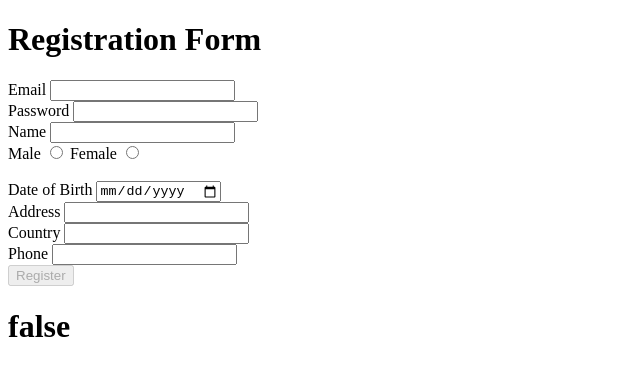
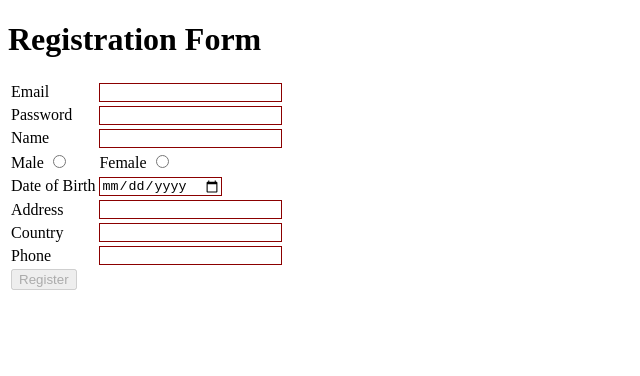
Before and after one commit to RaynerLim/day10_assessment_YB, a website: page public/index.html in a window 1280 px wide. Shown: the whole page, without its empty margins (0-640 px from the left). Drawn offline with nearby package versions, Linux system fonts and the light colour scheme.

Commit message:
with css using ng-class

```diff
--- a/public/index.html
+++ b/public/index.html
@@ -8,55 +8,55 @@
 
     <script src="/libs/angular/angular.js"></script>
 
+    <link rel="stylesheet" href="/index.css">
+
     <script src="/index.js"></script>
 </head>
 <body ng-controller="RegCon as regCon">
 
 <form name="RegForm" ng-submit="regCon.submit(RegForm.$valid)" novalidate>
         <h1>Registration Form</h1>
-        <label for="email"> Email </label>
-        <input name="email" type="email" name="email" ng-model="regCon.email" required />
-        <br>
-
-        <label for="password"> Password </label>
-        <input id="password" type="password" name="password" ng-model="regCon.password" required>
-        <br>
-
-        <label for="name"> Name </label>
-        <input id="name" type="text" name="name" ng-model="regCon.name" required>
-        <br>
-
-        <div>
-        <label for="genderMale"> Male </label>
-        <input type="radio" name="gender" value="male" ng-model="regCon.gender" checked="checked" required>
+        <table>
+            <tr>
+        <td><label for="email"> Email </label></td>
+        <td><input name="email" type="email" name="email" ng-model="regCon.email" ng-class="{error: RegForm.email.$invalid}" required/></td>
+            </tr>
+            <tr>
+        <td><label for="password"> Password </label></td>
+        <td><input id="password" type="password" name="password" ng-model="regCon.password" ng-class="{error: RegForm.password.$invalid}" required></td>
+            </tr>
+            <tr>
+        <td><label for="name"> Name </label></td>
+        <td><input id="name" type="text" name="name" ng-model="regCon.name"ng-class="{error: RegForm.name.$invalid}" required></td>
+            </tr>
+            <tr>
+        <td><label for="genderMale"> Male </label>
+        <input type="radio" name="gender" value="male" ng-model="regCon.gender" checked="checked"></td>
+        <td>
         <label for="genderfemale"> Female </label>
-        <input type="radio" name="gender" value="female" ng-model="regCon.gender">
-        </div>
-        <br>
-
-        <label for="dob"> Date of Birth </label>
-        <input id="dob" type="date" name="dob" ng-model="regCon.dob" required>
-        <br>
-
-        <label for="address"> Address </label>
-        <input id="address" type="text" name="address" ng-model="regCon.address" required>
-        <br>
-
-        <label for="country"> Country </label>
-        <input id="country" type="text" name="country" ng-model="regCon.country" required>
-        <br>
-
-        <label for="contact"> Phone </label>
-        <input id="contact" type="text" name="contact" ng-model="regCon.contact" required>
-        <br>
-
-
-        <button type="submit" ng-disabled="RegForm.$invalid" value="RegForm.$valid">Register</button>{{regCon.message}}
-        <br>
-
-        <h1>{{RegForm.$valid}}</h1>
-
-
+        <input type="radio" name="gender" value="female" ng-model="regCon.gender"></td>
+        </tr>
+        <tr>
+        <td><label for="dob"> Date of Birth </label></td>
+        <td><input id="dob" type="date" name="dob" ng-model="regCon.dob" ng-class="{error: RegForm.dob.$invalid}" required></td>
+        </tr>
+        <tr>
+        <td><label for="address"> Address </label></td>
+        <td><input id="address" type="text" name="address" ng-model="regCon.address" ng-class="{error: RegForm.address.$invalid}" required></td>
+        </tr>
+        <tr>
+        <td><label for="country"> Country </label></td>
+        <td><input id="country" type="text" name="country" ng-model="regCon.country" ng-class="{error: RegForm.country.$invalid}" required></td>
+        </tr>
+        <tr>
+        <td><label for="contact"> Phone </label></td>
+        <td><input id="contact" type="text" name="contact" ng-model="regCon.contact" ng-class="{error: RegForm.contact.$invalid}" required></td>
+        </tr>
+        <tr>
+        <td><button type="submit" ng-disabled="RegForm.$invalid" value="RegForm.$valid">Register</button></td>
+        </tr>
+        </table>
+        <h2>{{regCon.message}}</h2>
     </form>
 
 </body>
--- a/public/index.js
+++ b/public/index.js
@@ -31,12 +31,6 @@
                     contact: regCon.contact,
                 }
             })
-
-            //var currentTime = new Date();
-            //console.log(currentTime.getFullYear());
-            //console.log(regCon.dob.getDate());
-            //console.log(regCon.dob.getMonth());
-            //console.log(regCon.dob.getFullYear());
 
             if(vf){
 
```
